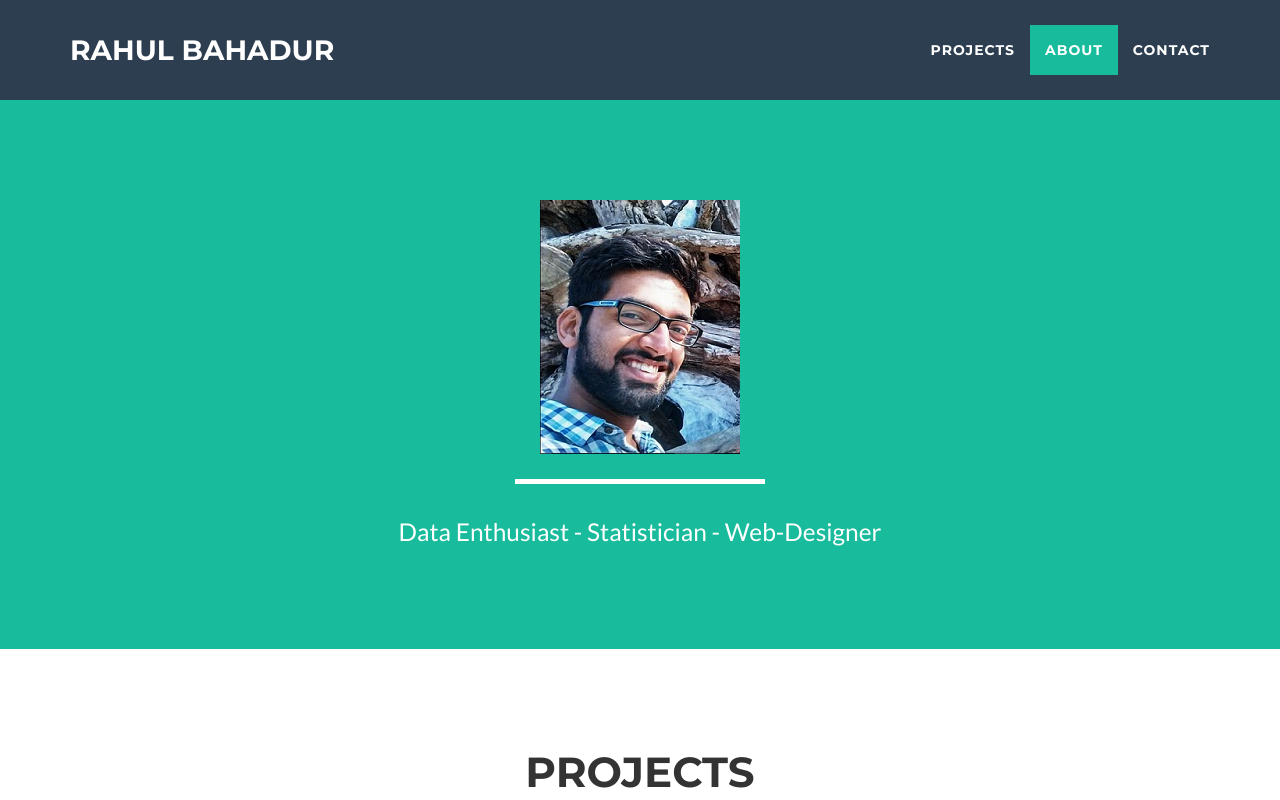
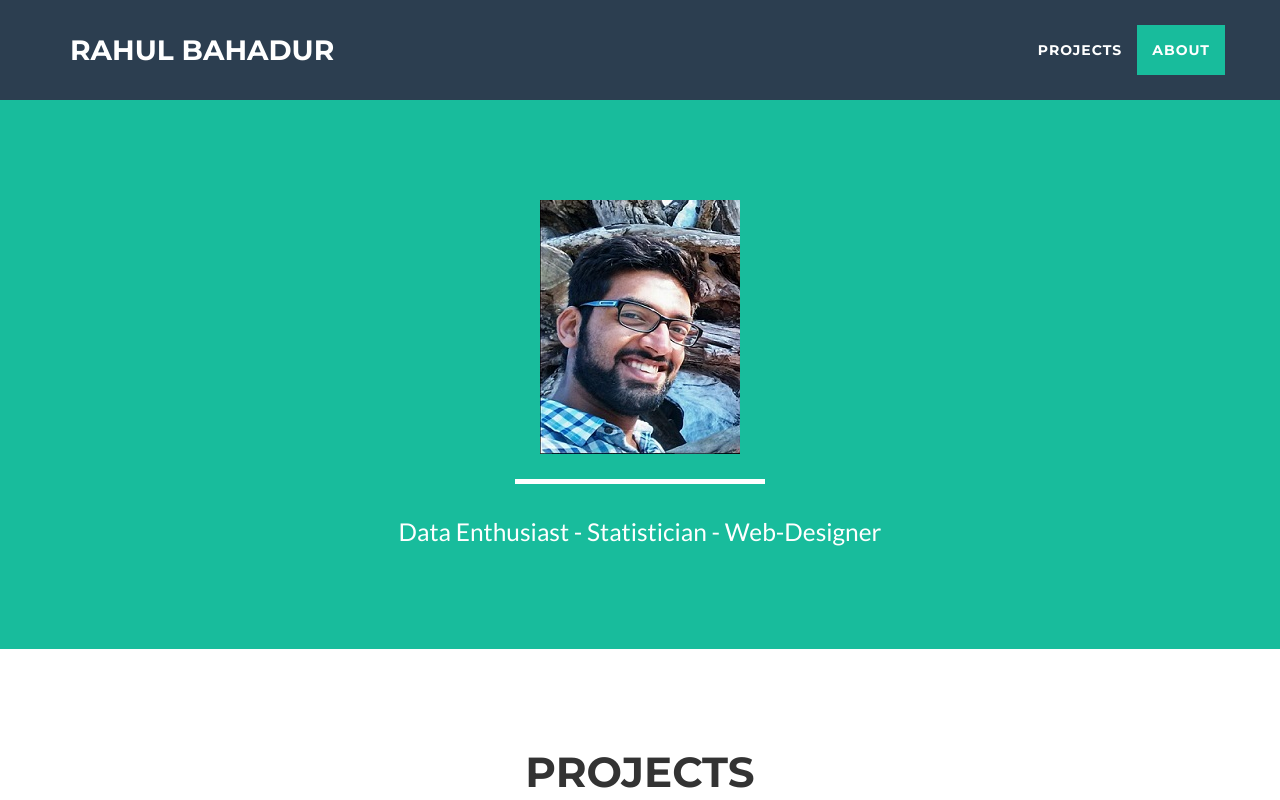
Before and after one commit to rahuljungbahadur/MyWebsite, a website: page index.html in a window 1280 px wide. Shown: the top 800 px of the page. Drawn offline with nearby package versions, Linux system fonts and the light colour scheme.

Commit message:
Added mailto link

```diff
--- a/index.html
+++ b/index.html
@@ -59,9 +59,6 @@
                     </li>
                     <li class="page-scroll">
                         <a href="#about">About</a>
-                    </li>
-                    <li class="page-scroll">
-                        <a href="#contact">Contact</a>
                     </li>
                 </ul>
             </div>
@@ -192,7 +189,7 @@
                         <h3>Location</h3>
                         <p>3406, Tulane Dr
                             <br>Hyattsville, MD 20783
-							<br>rahuljungbahadur@gmail.com</p>
+							<br><a href="mailto:webmaster@example.com">rahuljungbahadur@gmail.com</a>.<br></p>
                     </div>
                     <div class="footer-col col-md-4">
                     </div>
```
